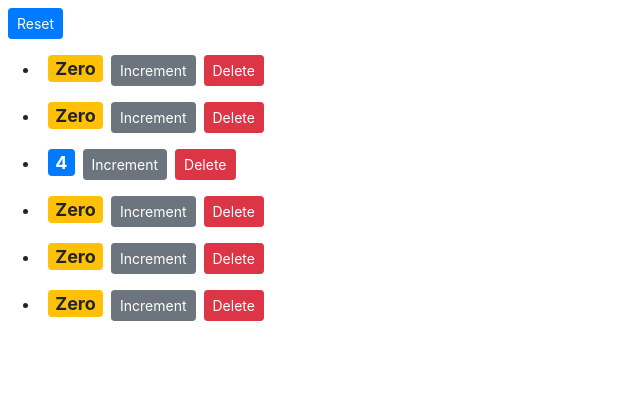
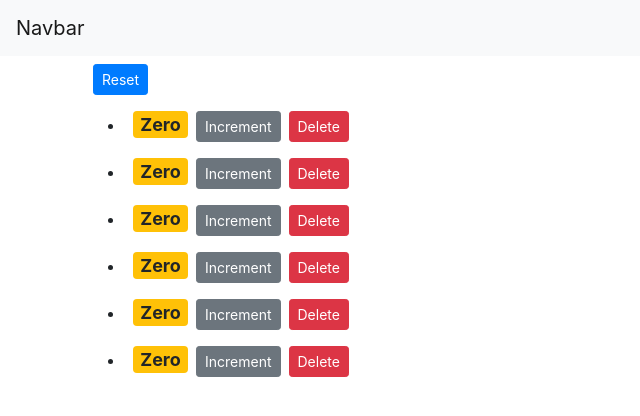
Before and after one commit to marcusbey/react-shoping-module, a React (Create React App) app: page / in a window 1280 px wide. Shown: the top 416 px of the page, without its empty margins (0-640 px from the left). Built offline with nearby package versions, Linux system fonts and the light colour scheme.

Commit message:
modules organisaion and props setting

```diff
--- a/src/App.js
+++ b/src/App.js
@@ -1,13 +1,57 @@
-import React from 'react';
+import React, { Component } from 'react';
 import logo from './logo.svg';
+import NavBar from './components/navbar';
+import Counters from './components/counters';
 import './App.css';
 
-function App() {
-  return (
-    <div className="App">
-      <h1>"hellsdsdsso you"</h1>
-    </div>
-  );
+class App extends Component {
+    state = {
+      counters: [
+          { id:1, value:0 },
+          { id:2, value:0 },
+          { id:3, value:0 },
+          { id:4, value:0 },
+          { id:5, value:0 },
+          { id:6, value:0 },
+
+      ]
+  };
+
+  handleIncrement = counter => {
+      console.log(counter);
+      const counters = [...this.state.counters];
+      const index = counters.indexOf(counter);
+      counters[index] = {...counter};
+      counters[index].value++;
+      this.setState({counters});
+  }
+
+  handleDelete = (counterId) => {
+      console.log('Event Handler Called', counterId);
+      const counters = this.state.counters.filter(c => c.id !== counterId);
+      this.setState({ counters: counters })
+  };
+  handleReset = () => {
+      const counters = this.state.counters.map( c => {
+          c.value = 0;
+          return c;
+      });
+      this.setState({ counters });
+  };
+  render(){
+      return (
+          <React.Fragment>
+            < NavBar/>
+              <main className="container">
+                <Counters  counters={this.state.counters}
+                            onReset={this.handleReset}
+                            onIncrement={this.handleIncrement}
+                            onDelete={this.handleDelete}
+                />
+              </main>
+          </React.Fragment>
+      );
+    }
 }
 
 export default App;
--- a/src/components/counters.jsx
+++ b/src/components/counters.jsx
@@ -2,53 +2,19 @@ import React, { Component } from 'react';
 import Counter from './counter';
 
 class Counters extends Component {
-    state = {
-        counters: [
-            { id:1, value:0 },
-            { id:2, value:0 },
-            { id:3, value:4 },
-            { id:4, value:0 },
-            { id:5, value:0 },
-            { id:6, value:0 },
-
-        ]
-    };
-
-    handleIncrement = counter => {
-        console.log(counter);
-        const counters = [...this.state.counters];
-        const index = counters.indexOf(counter);
-        counters[index] = {...counter};
-        counters[index].value++;
-        this.setState({counters});
-    }
-
-    handleDelete = (counterId) => {
-        console.log('Event Handler Called', counterId);
-        const counters = this.state.counters.filter(c => c.id !== counterId);
-        this.setState({ counters: counters })
-    };
-    hendleReset = () => {
-        const counters = this.state.counters.map( c=> {
-            c.value = 0;
-            return c;
-        });
-        this.setState({ counters });
-    };
 
     render() {
-        console.log(this.props);
         return (
             <div>
                 <button
                     className="btn btn-primary btn-sm m-2"
-                    onClick={this.handleReset}> Reset
+                    onClick={this.props.onReset}> Reset
                 </button>
                 <ul>
-                { this.state.counters.map(counter =>
+                { this.props.counters.map(counter =>
                     <Counter key={counter.id}
-                             onDelete = {this.handleDelete}
-                             onIncrement= {this.handleIncrement}
+                             onDelete = {this.props.onDelete}
+                             onIncrement= {this.props.onIncrement}
                              counter={counter}
                              />
             )}
--- /dev/null
+++ b/src/components/navbar.jsx
@@ -0,0 +1,15 @@
+import React, { Component } from 'react';
+
+class NavBar extends Component {
+
+    render() {
+        return (
+            <nav className="navbar navbar-light bg-light">
+                <a className="navbar-brand" href="#">Navbar</a>
+            </nav>
+
+          );
+    }
+}
+
+export default NavBar;
--- a/src/index.js
+++ b/src/index.js
@@ -4,9 +4,9 @@ import './index.css';
 import App from './App';
 import * as serviceWorker from './serviceWorker';
 import 'bootstrap/dist/css/bootstrap.css';
-import Counters from './components/counters';
+
 ReactDOM.render(
-  <Counters/>,
+  <App/>,
   document.getElementById('root')
 );
 
```
